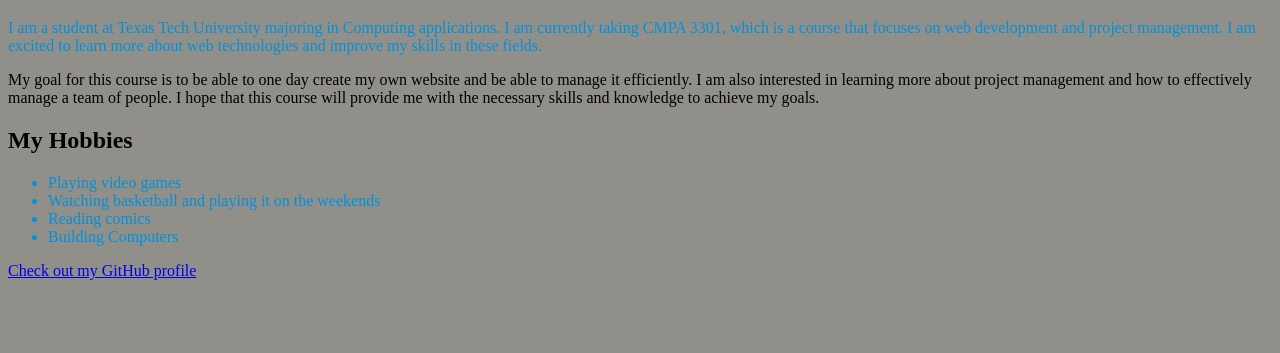
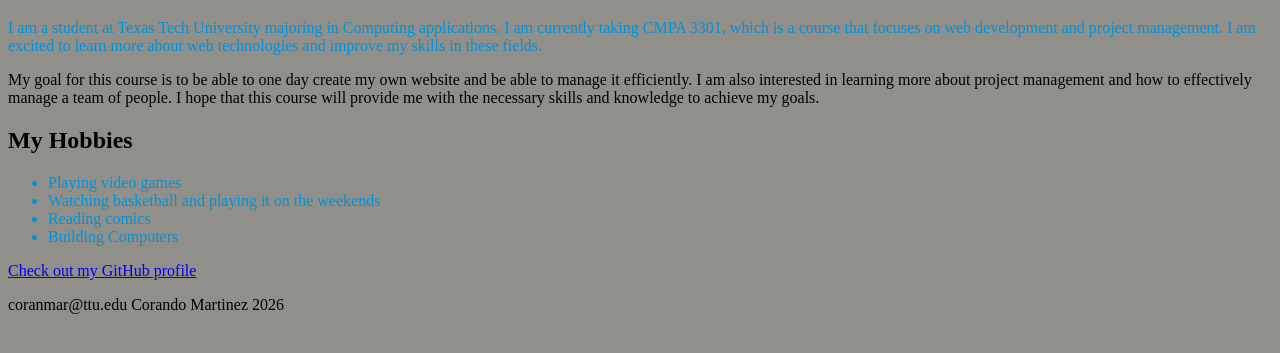
Before and after one commit to Cmart1910/cmart1910.github.io, a plain HTML site: page index.html in a window 1280 px wide. Shown: the part 61-414 px from the top of the page. Drawn offline with Linux system fonts and the light colour scheme.

Commit message:
Updated index.html

```diff
--- a/index.html
+++ b/index.html
@@ -25,4 +25,5 @@
         <a href="https://github.com/Cmart1910" target="_blank">Check out my GitHub profile</a>
     </p>
 </body>
+<footer>coranmar@ttu.edu Corando Martinez 2026</footer>
 </html>
```
